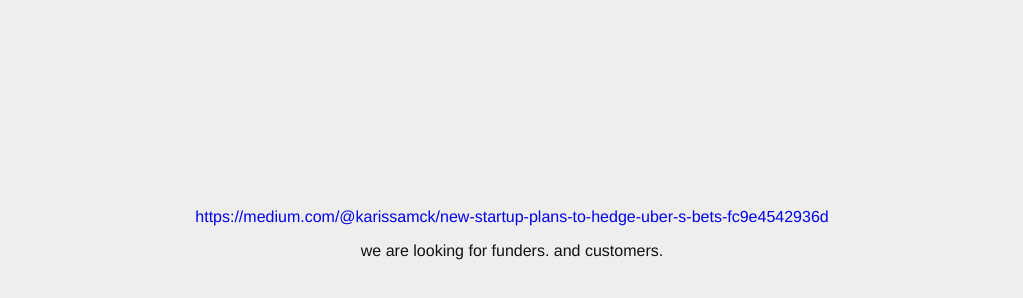
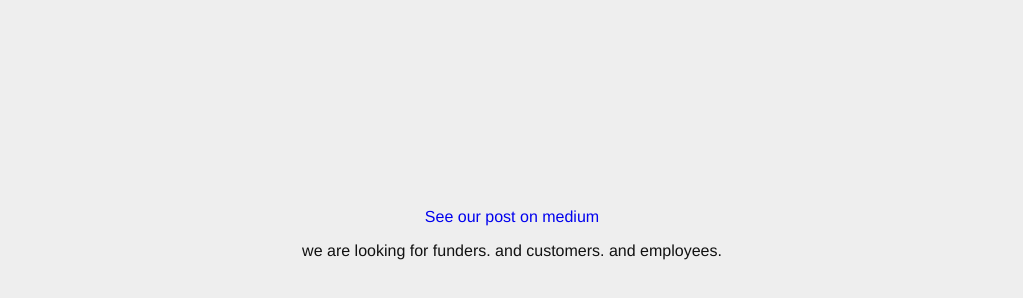
Before and after one commit to ISITPY/isitprofitableyet.com, a plain HTML site: page index.html in a window 1280 px wide. Shown: the part 408-706 px from the top of the page, without its empty margins (128-1151 px from the left). Drawn offline with Linux system fonts and the light colour scheme.

Commit message:
update link

```diff
--- a/index.html
+++ b/index.html
@@ -42,7 +42,7 @@
     <div class="centered">
       <h1>probably not.</h1>
     </div>
-    <p><a href="http://medium.com">https://medium.com/@karissamck/new-startup-plans-to-hedge-uber-s-bets-fc9e4542936d</a></p>
-    <p>we are looking for funders. and customers.</p>
+    <p><a href="https://medium.com/@karissamck/new-startup-plans-to-hedge-uber-s-bets-fc9e4542936d">See our post on medium</a></p>
+    <p>we are looking for funders. and customers. and employees.</p>
   </body>
 </html>
```
